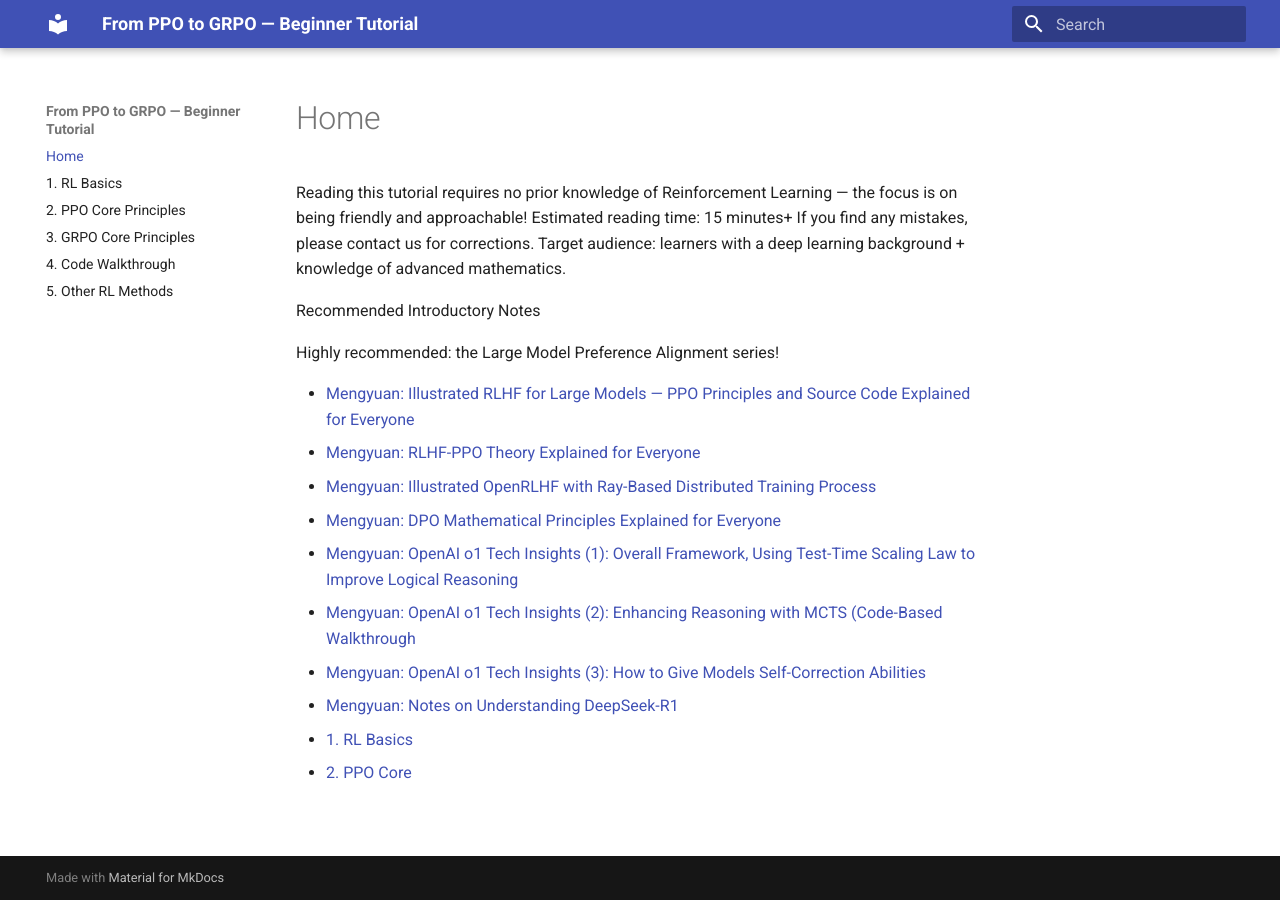
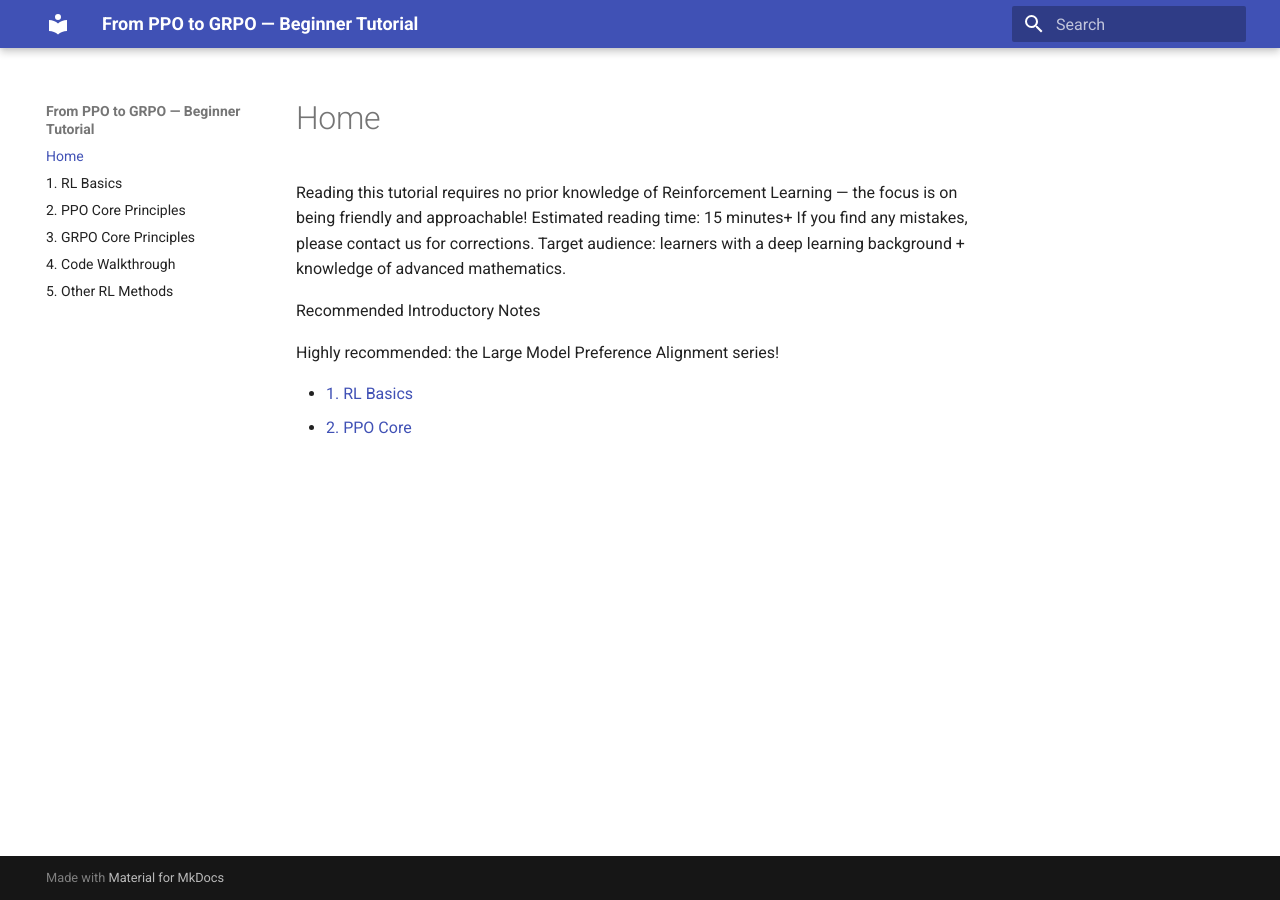
Before and after one commit to Nidhogg32/From-PPO-to-GRPO-Beginner-Tutorial, an MkDocs documentation site: the page built from docs/index.md, in a window 1280 px wide. Built offline with MkDocs 1.6.1 and Material for MkDocs 9.7.7, drawn with Linux system fonts in a browser that asks for light colours.

Commit message:
Update index.md

```diff
--- a/docs/index.md
+++ b/docs/index.md
@@ -7,14 +7,6 @@ Recommended Introductory Notes
 
 Highly recommended: the Large Model Preference Alignment series!
 
-- [Mengyuan: Illustrated RLHF for Large Models — PPO Principles and Source Code Explained for Everyone](https://zhuanlan.zhihu.com/p/677607581)
-- [Mengyuan: RLHF-PPO Theory Explained for Everyone](https://zhuanlan.zhihu.com/p/7461863937)
-- [Mengyuan: Illustrated OpenRLHF with Ray-Based Distributed Training Process](https://zhuanlan.zhihu.com/p/12871616401)
-- [Mengyuan: DPO Mathematical Principles Explained for Everyone](https://zhuanlan.zhihu.com/p/721073733)
-- [Mengyuan: OpenAI o1 Tech Insights (1): Overall Framework, Using Test-Time Scaling Law to Improve Logical Reasoning](https://zhuanlan.zhihu.com/p/773907223)
-- [Mengyuan: OpenAI o1 Tech Insights (2): Enhancing Reasoning with MCTS (Code-Based Walkthrough](https://zhuanlan.zhihu.com/p/864190605)
-- [Mengyuan: OpenAI o1 Tech Insights (3): How to Give Models Self-Correction Abilities](https://zhuanlan.zhihu.com/p/905620136)
-- [Mengyuan: Notes on Understanding DeepSeek-R1](https://zhuanlan.zhihu.com/p/19843230707)
 
 - [1. RL Basics](01_RLBasics.md)
 - [2. PPO Core](02_PPOTheory.html)
```
